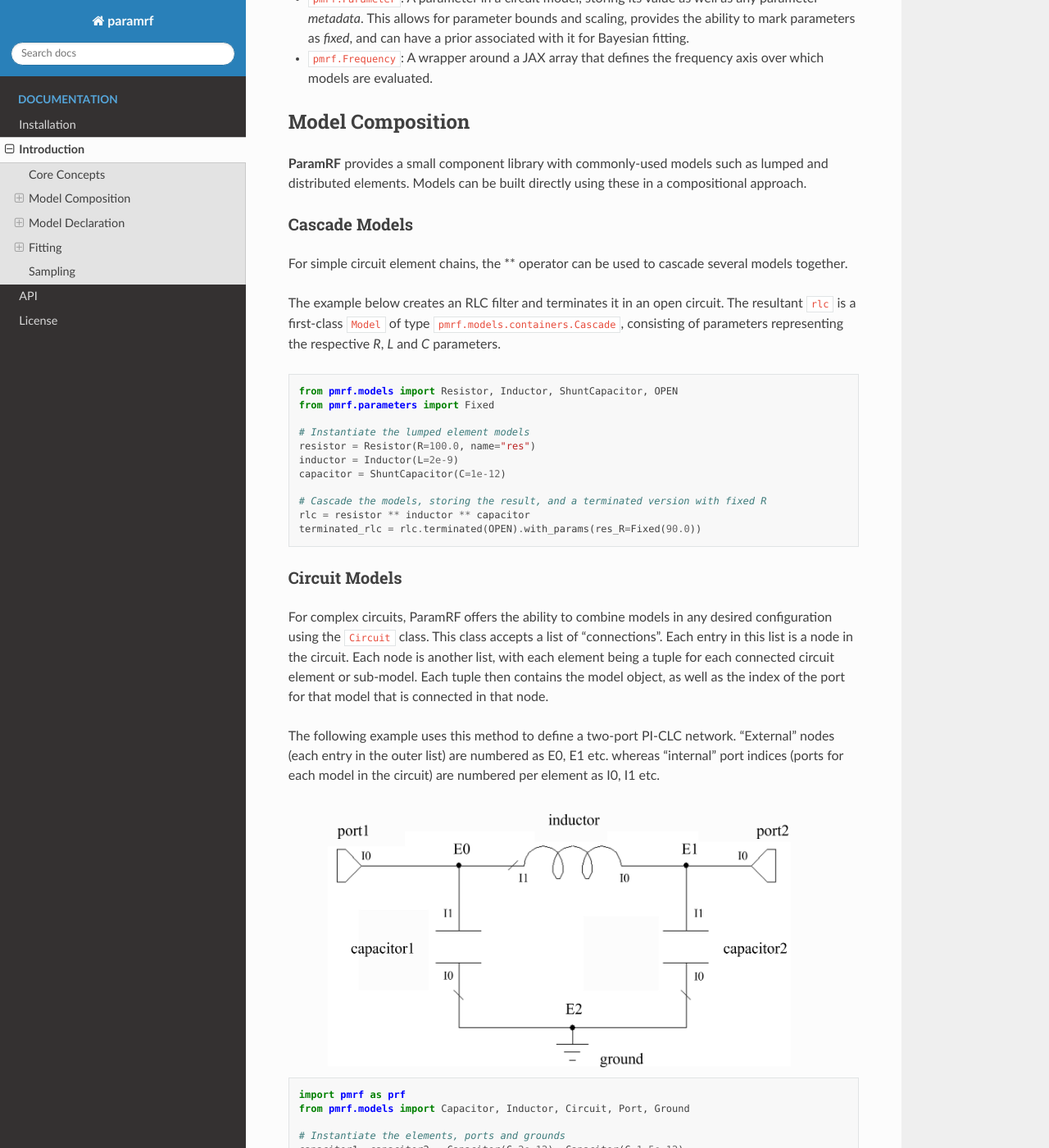
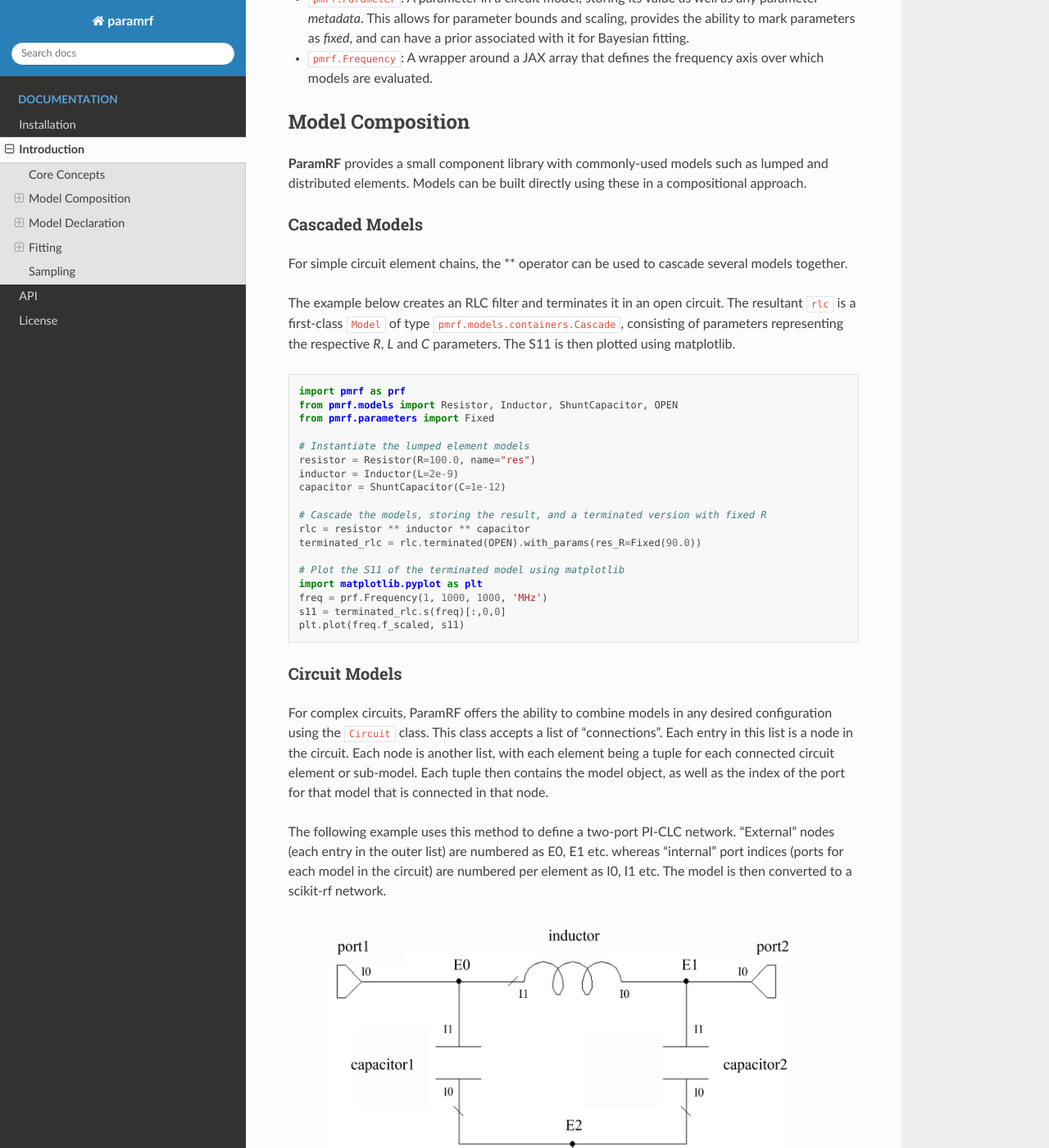
Before and after one commit to gvcallen/paramrf, a Sphinx documentation site: the page built from docs/source/introduction/index.rst, in a window 1280 px wide and 1400 px high, scrolled down 495 px. Shown: the whole window at 82% size. Built offline with Sphinx 7.4.7 and the Read the Docs theme 3.1.0, drawn with Linux system fonts in a browser that asks for light colours; some of the changed text lies outside the part shown.

Commit message:
Updated example code to include plotting

```diff
--- a/docs/source/introduction/index.rst
+++ b/docs/source/introduction/index.rst
@@ -16,14 +16,15 @@ Model Composition
 ~~~~~~~~~~~~~~~~~~~~
 **ParamRF** provides a small component library with commonly-used models such as lumped and distributed elements. Models can be built directly using these in a compositional approach.
 
-Cascade Models
+Cascaded Models
 ^^^^^^^^^^^^^^^^^^^
 For simple circuit element chains, the ** operator can be used to cascade several models together.
 
-The example below creates an RLC filter and terminates it in an open circuit. The resultant ``rlc`` is a first-class ``Model`` of type ``pmrf.models.containers.Cascade``, consisting of parameters representing the respective *R*, *L* and *C* parameters.
+The example below creates an RLC filter and terminates it in an open circuit. The resultant ``rlc`` is a first-class ``Model`` of type ``pmrf.models.containers.Cascade``, consisting of parameters representing the respective *R*, *L* and *C* parameters. The S11 is then plotted using matplotlib.
 
 .. code-block:: python
 
+    import pmrf as prf
     from pmrf.models import Resistor, Inductor, ShuntCapacitor, OPEN
     from pmrf.parameters import Fixed
 
@@ -36,11 +37,17 @@ The example below creates an RLC filter and terminates it in an open circuit. Th
     rlc = resistor ** inductor ** capacitor
     terminated_rlc = rlc.terminated(OPEN).with_params(res_R=Fixed(90.0))
 
+    # Plot the S11 of the terminated model using matplotlib
+    import matplotlib.pyplot as plt
+    freq = prf.Frequency(1, 1000, 1000, 'MHz')
+    s11 = terminated_rlc.s(freq)[:,0,0]
+    plt.plot(freq.f_scaled, s11)
+
 Circuit Models
 ^^^^^^^^^^^^^^^^^^^
 For complex circuits, ParamRF offers the ability to combine models in any desired configuration using the ``Circuit`` class. This class accepts a list of "connections". Each entry in this list is a node in the circuit. Each node is another list, with each element being a tuple for each connected circuit element or sub-model. Each tuple then contains the model object, as well as the index of the port for that model that is connected in that node.
 
-The following example uses this method to define a two-port PI-CLC network. "External" nodes (each entry in the outer list) are numbered as E0, E1 etc. whereas "internal" port indices (ports for each model in the circuit) are numbered per element as I0, I1 etc.
+The following example uses this method to define a two-port PI-CLC network. "External" nodes (each entry in the outer list) are numbered as E0, E1 etc. whereas "internal" port indices (ports for each model in the circuit) are numbered per element as I0, I1 etc. The model is then converted to a scikit-rf network.
 
 .. image:: circuit_clc.png
    :alt: pi-CLC circuit diagram
@@ -66,8 +73,9 @@ The following example uses this method to define a two-port PI-CLC network. "Ext
         [(ground, 0), (capacitor1, 0), (capacitor2, 0)], # E2
     ]
 
-    # Create the model
+    # Create the model and convert it to a scikit-rf Network at a desired frequency
     pi_clc = Circuit(connections)
+    pi_clc_skrf = pi_clc.to_skrf(prf.Frequency(10, 20, 11, 'MHz'))
 
 
 Model Declaration
```
